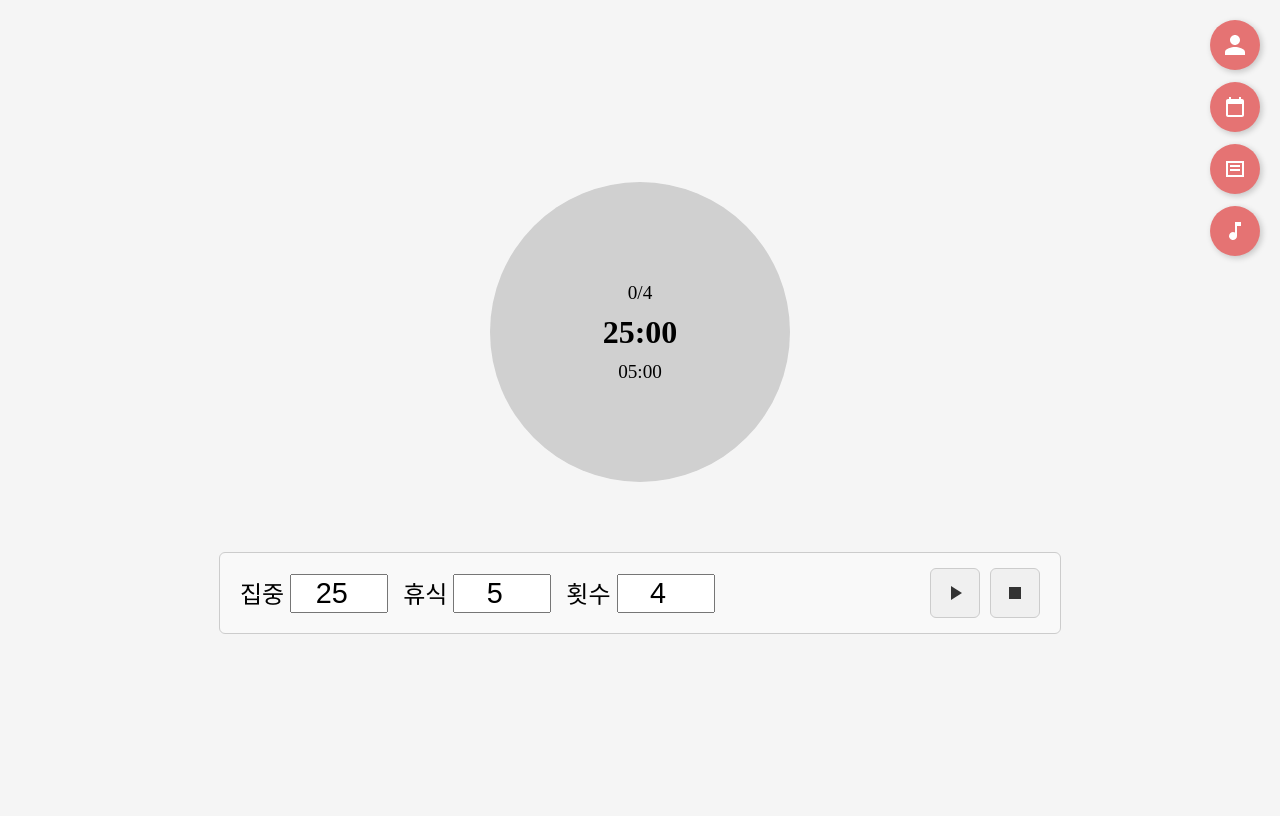
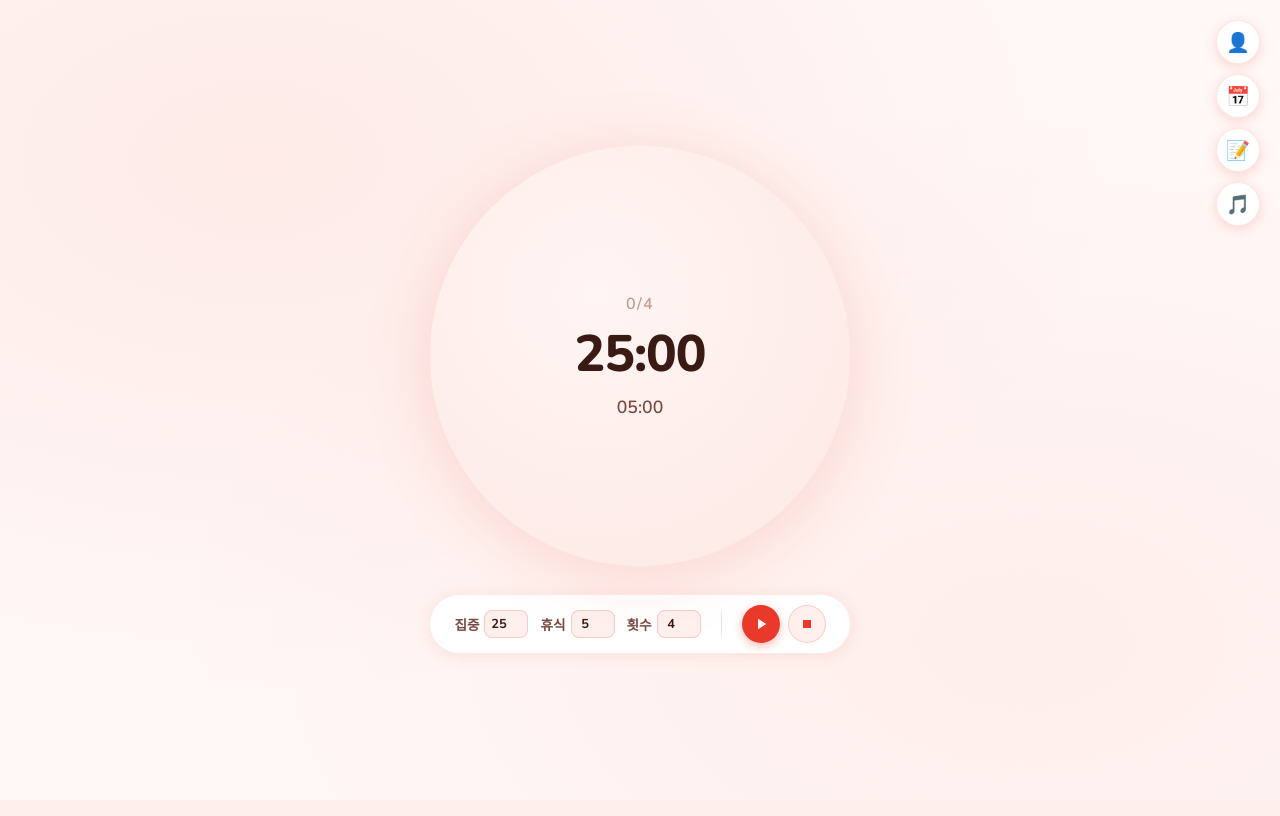
Before and after one commit to purplecurry/prj-toti, a FastAPI app: page /timer/ in a window 1280 px wide. After the commit the page ends 655 px from the top, so only its background shows below. Run offline with FastAPI, Linux system fonts and the light colour scheme; data that the repository does not hold is empty; parts of the project's set-up code (start-up, migrations or seed data) failed here and were passed over.

Commit message:
html핑크버전(임시 공유드린거) + 트랙 db 추가생성

```diff
--- a/templates/timer.html
+++ b/templates/timer.html
@@ -3,173 +3,234 @@
 <head>
   <meta charset="UTF-8">
   <title>Pomodoro Timer</title>
+  <link href="https://fonts.googleapis.com/css2?family=Nunito:wght@400;600;700;800&display=swap" rel="stylesheet">
   <style>
+    :root {
+      --tomato: #e8392a;
+      --tomato-light: #ff6b5b;
+      --tomato-pale: #fff0ee;
+      --tomato-dark: #c0281b;
+      --leaf: #4a7c3f;
+      --cream: #fff8f6;
+      --text-dark: #3a1a14;
+      --text-mid: #7a4a42;
+      --text-light: #c49990;
+    }
+
+    * { box-sizing: border-box; margin: 0; padding: 0; }
+
     body {
+      font-family: 'Nunito', sans-serif;
       display: flex;
       flex-direction: column;
       justify-content: center;
       align-items: center;
       height: 100vh;
-      background: #f5f5f5;
+      background: var(--cream);
+      background-image:
+        radial-gradient(ellipse at 20% 20%, rgba(232,57,42,0.07) 0%, transparent 60%),
+        radial-gradient(ellipse at 80% 80%, rgba(232,57,42,0.05) 0%, transparent 60%);
     }
 
+    /* 타이머 원 - 크게 */
     .timer-container {
       position: relative;
-      width: 300px;
-      height: 300px;
-      margin-bottom: 20px;
+      width: 420px;
+      height: 420px;
+      margin-bottom: 28px;
+      filter: drop-shadow(0 8px 32px rgba(232,57,42,0.15));
     }
 
-    /* 원형 진행바 (SVG) */
     .circle {
       position: absolute;
       top: 0;
       left: 0;
     }
 
-    #focus-circle{
+    #focus-circle {
       fill: none;
-      stroke-width: 40;
+      stroke-width: 28;
       stroke-linecap: round;
       transform: rotate(-90deg);
       transform-origin: 50% 50%;
-      transition: stroke-dashoffset 1s linear; /* 부드럽게 변화 */
-      stroke: red;
+      transition: stroke-dashoffset 1s linear;
+      stroke: var(--tomato);
     }
 
     #break-circle {
       fill: none;
-      stroke-width: 20;
+      stroke-width: 14;
       stroke-linecap: round;
       transform: rotate(-90deg);
       transform-origin: 50% 50%;
-      transition: stroke-dashoffset 1s linear; /* 부드럽게 변화 */
-      stroke: green;
+      transition: stroke-dashoffset 1s linear;
+      stroke: #4caf50;
     }
 
-    /* 중앙 박스 */
+    /* 중앙 원 */
     .time-box {
       width: 100%;
       height: 100%;
       border-radius: 50%;
-      background: #d0d0d0;
+      background: radial-gradient(circle at 40% 35%, #fff5f3, #fde8e4);
       display: flex;
       flex-direction: column;
       justify-content: center;
       align-items: center;
+      gap: 4px;
     }
 
     .counter {
-      font-size: 1.2em;
-      color: black;
-      margin-bottom: 10px;
-      font-weight: normal;
+      font-size: 1em;
+      color: var(--text-light);
+      font-weight: 600;
+      letter-spacing: 0.08em;
     }
 
     .big-time {
-      font-size: 2em;
-      font-weight: bold;
-      color: black;
+      font-size: 3.2em;
+      font-weight: 800;
+      color: var(--text-dark);
+      letter-spacing: -0.02em;
     }
 
     .small-time {
-      font-size: 1.2em;
-      color: black;
-      margin-top: 10px;
+      font-size: 1.1em;
+      color: var(--text-mid);
+      font-weight: 600;
+      margin-top: 2px;
     }
 
-    /* 하단 바 전체 */
+    /* 하단 바 - 작고 아담하게 */
     .bottom-bar {
       display: flex;
-      justify-content: space-between; /* 왼쪽은 inputs, 오른쪽은 버튼 */
+      justify-content: center;
       align-items: center;
-      width: 800px; /* 가로 길이 확장 */
-      margin-top: 50px; /* 타이머와 간격 확보 */
-      padding: 15px 20px;
-      border: 1px solid #ccc;
-      border-radius: 6px;
-      background: #f9f9f9;
+      gap: 20px;
+      padding: 10px 24px;
+      border-radius: 50px;
+      background: white;
+      box-shadow: 0 2px 16px rgba(232,57,42,0.1);
+      border: 1.5px solid rgba(232,57,42,0.1);
     }
 
-    /* 입력 박스 */
     .inputs {
       display: flex;
-      gap: 15px;
-      font-size: 1.5em; /* 글자 크기 확대 */
+      gap: 12px;
+      align-items: center;
+      font-size: 0.85em;
+      color: var(--text-mid);
+      font-weight: 700;
+    }
+
+    .inputs label {
+      display: flex;
+      align-items: center;
+      gap: 5px;
     }
 
     .inputs input {
-      width: 90px;
-      font-size: 1.2em;
+      width: 44px;
+      font-size: 0.95em;
+      font-family: 'Nunito', sans-serif;
+      font-weight: 700;
       text-align: center;
+      border: 1.5px solid rgba(232,57,42,0.2);
+      border-radius: 8px;
+      padding: 4px 0;
+      color: var(--text-dark);
+      background: var(--tomato-pale);
+      outline: none;
     }
 
-    /* 버튼 */
+    .inputs input:focus {
+      border-color: var(--tomato);
+    }
+
+    .divider {
+      width: 1px;
+      height: 24px;
+      background: rgba(232,57,42,0.15);
+    }
+
+    /* 재생/정지 버튼 */
     .controls {
       display: flex;
-      flex-direction: row; /* 버튼 가로 정렬 */
-      gap: 10px;
+      gap: 8px;
     }
 
     .controls button {
       display: flex;
       justify-content: center;
       align-items: center;
-      width: 50px;   /* 버튼 크기 고정 */
-      height: 50px;  /* 버튼 크기 고정 */
-      border: 1px solid #ccc;
-      border-radius: 6px;
-      background: #f0f0f0;
+      width: 38px;
+      height: 38px;
+      border: none;
+      border-radius: 50%;
       cursor: pointer;
-      transition: background 0.2s ease;
+      transition: all 0.2s ease;
     }
 
-    .controls button:hover {
-      background: #e0e0e0;
+    #start-btn {
+      background: var(--tomato);
+      box-shadow: 0 3px 10px rgba(232,57,42,0.35);
     }
+    #start-btn:hover {
+      background: var(--tomato-dark);
+      transform: scale(1.08);
+    }
+    #start-btn svg { fill: white; width: 18px; height: 18px; }
 
-    .controls svg {
-      width: 24px;   /* 아이콘 크기 고정 */
-      height: 24px;
-      fill: #333;
+    #stop-btn {
+      background: var(--tomato-pale);
+      border: 1.5px solid rgba(232,57,42,0.2);
     }
+    #stop-btn:hover {
+      background: #ffddd9;
+      transform: scale(1.08);
+    }
+    #stop-btn svg { fill: var(--tomato); width: 16px; height: 16px; }
 
-    /* 여기서부턴 메모 */
+    /* 메모 박스 */
     .memo-box {
       position: fixed;
       top: 20px;
       left: 20px;
       width: 300px;
       height: 400px;
-      border: 1px solid #ccc;
-      border-radius: 6px;
+      border: 1.5px solid rgba(232,57,42,0.15);
+      border-radius: 16px;
       background: #ffffff;
-      box-shadow: 2px 2px 8px rgba(0,0,0,0.2);
+      box-shadow: 0 8px 32px rgba(232,57,42,0.12);
       resize: both;
       overflow: hidden;
       z-index: 1000;
-      display: none; /* 기본은 닫혀 있음 */
+      display: none;
     }
 
     .memo-header {
-      background: #f0f0f0;
-      padding: 6px 10px;
+      background: var(--tomato-pale);
+      padding: 8px 12px;
       cursor: move;
-      font-weight: bold;
-      border-bottom: 1px solid #ccc;
+      font-weight: 800;
+      font-size: 0.9em;
+      color: var(--tomato-dark);
+      border-bottom: 1.5px solid rgba(232,57,42,0.1);
       display: flex;
       justify-content: space-between;
       align-items: center;
     }
 
     .memo-header button {
-      background: #4caf50;
+      background: var(--tomato);
       color: white;
       border: none;
-      border-radius: 4px;
-      width: 24px;
-      height: 24px;
+      border-radius: 50%;
+      width: 22px;
+      height: 22px;
       cursor: pointer;
+      font-size: 1em;
+      line-height: 1;
     }
 
     .memo-content {
@@ -179,81 +240,88 @@
     }
 
     .memo-item {
-      border: 1px solid #ddd;
-      border-radius: 4px;
+      border: 1px solid rgba(232,57,42,0.12);
+      border-radius: 8px;
       margin-bottom: 8px;
+      overflow: hidden;
     }
 
     .memo-title {
-      background: #eee;
-      padding: 6px;
+      background: var(--tomato-pale);
+      padding: 7px 10px;
       cursor: pointer;
       display: flex;
       justify-content: space-between;
       align-items: center;
+      font-size: 0.88em;
+      font-weight: 700;
+      color: var(--text-dark);
     }
 
-    .memo-title span {
-      flex-grow: 1;
-    }
+    .memo-title span { flex-grow: 1; }
 
-    .memo-actions {
-      display: flex;
-      gap: 6px;
-    }
-
-    .memo-actions button {
-      background: none;
-      border: none;
-      cursor: pointer;
-    }
+    .memo-actions { display: flex; gap: 4px; }
+    .memo-actions button { background: none; border: none; cursor: pointer; font-size: 0.9em; }
 
     .memo-body {
       display: none;
-      padding: 6px;
-      background: #fafafa;
+      padding: 8px 10px;
+      background: white;
+      font-size: 0.85em;
+      color: var(--text-mid);
     }
 
     .memo-title span.placeholder,
     .memo-body.placeholder {
-      color: #999; /* 회색 계열 */
+      color: var(--text-light);
       font-style: italic;
     }
 
-    /* 우측 상단 버튼 관련 */
-
+    /* 우측 상단 버튼 */
     .top-right-buttons {
       position: fixed;
       top: 20px;
       right: 20px;
       display: flex;
-      flex-direction: column; /* 세로 정렬 */
-      gap: 12px;              /* 버튼 간격 */
+      flex-direction: column;
+      gap: 10px;
       z-index: 2000;
     }
 
     .circle-btn {
-      width: 50px;
-      height: 50px;
+      width: 44px;
+      height: 44px;
       border-radius: 50%;
       border: none;
-      background: #e57373; /* 토마토 느낌의 붉은색 */
-      box-shadow: 2px 2px 6px rgba(0,0,0,0.2);
+      background: white;
+      box-shadow: 0 3px 12px rgba(232,57,42,0.18);
       display: flex;
       align-items: center;
       justify-content: center;
       cursor: pointer;
-      transition: background 0.2s;
+      transition: all 0.2s ease;
+      border: 1.5px solid rgba(232,57,42,0.12);
+      font-size: 1.2em;
     }
 
     .circle-btn:hover {
-      background: #ef9a9a; /* hover 시 조금 더 밝은 톤 */
+      transform: scale(1.12) rotate(-5deg);
+      box-shadow: 0 5px 18px rgba(232,57,42,0.28);
+      background: var(--tomato-pale);
     }
 
     .circle-btn svg {
-      width: 24px;
-      height: 24px;
-      fill: white; /* 아이콘은 흰색으로 대비 */
+      width: 20px;
+      height: 20px;
+      fill: var(--tomato);
+    }
+
+    /* BGM 켜져있을 때 */
+    .circle-btn.bgm-on {
+      background: var(--tomato);
+    }
+    .circle-btn.bgm-on svg {
+      fill: white;
     }
 
   </style>
@@ -273,47 +341,28 @@
   <!-- 우측 상단 버튼 -->
   <div class="top-right-buttons">
     <!-- 마이페이지 버튼 -->
-    <button class="circle-btn">
-      <svg xmlns="http://www.w3.org/2000/svg" viewBox="0 0 24 24" fill="white">
-        <path d="M12 12c2.7 0 5-2.3 5-5s-2.3-5-5-5-5 2.3-5 5 2.3 5 5 5zm0 2c-3.3 0-10 1.7-10 5v3h20v-3c0-3.3-6.7-5-10-5z"/>
-      </svg>
-    </button>
+    <button class="circle-btn" title="마이페이지">👤</button>
 
     <!-- 캘린더 버튼 -->
-    <button class="circle-btn">
-      <svg xmlns="http://www.w3.org/2000/svg" viewBox="0 0 24 24" fill="white">
-        <path d="M19 4h-1V2h-2v2H8V2H6v2H5c-1.1 0-2 .9-2
-                2v14c0 1.1.9 2 2 2h14c1.1 0 2-.9
-                2-2V6c0-1.1-.9-2-2-2zm0
-                16H5V9h14v11z"/>
-      </svg>
-    </button>
+    <button class="circle-btn" title="캘린더">📅</button>
 
     <!-- 메모 박스 열고 닫기 버튼 -->
-    <button class="circle-btn">
-      <svg xmlns="http://www.w3.org/2000/svg" viewBox="0 0 24 24" fill="white">
-        <path d="M3 4v16h18V4H3zm16 14H5V6h14v12zM7 8h10v2H7V8zm0 4h10v2H7v-2z"/>
-      </svg>
-    </button>
+    <button class="circle-btn" title="메모">📝</button>
 
     <!-- BGM 버튼 -->
-    <button class="circle-btn">
-      <svg xmlns="http://www.w3.org/2000/svg" viewBox="0 0 24 24" fill="white">
-        <path d="M12 3v10.55A4 4 0 1 0 14 17V7h4V3h-6z"/>
-      </svg>
-    </button>
+    <button class="circle-btn" id="bgm-btn" title="배경음악">🎵</button>
   </div>
 
   <!-- 타이머 및 관련 버튼 -->
   <div class="timer-container">
     <!-- 집중 타이머 (빨간색 원형) -->
-    <svg class="circle" width="300" height="300">
-      <circle id="focus-circle" cx="150" cy="150" r="100" />
+    <svg class="circle" width="420" height="420">
+      <circle id="focus-circle" cx="210" cy="210" r="175" />
     </svg>
 
     <!-- 휴식 타이머 (녹색 원형) -->
-    <svg class="circle" width="300" height="300">
-      <circle id="break-circle" cx="150" cy="150" r="90" />
+    <svg class="circle" width="420" height="420">
+      <circle id="break-circle" cx="210" cy="210" r="158" />
     </svg>
 
     <div class="time-box">
@@ -331,18 +380,16 @@
     <label>휴식 <input type="number" id="break-input" value="5"></label>
     <label>횟수 <input type="number" id="count-input" value="4"></label>
   </div>
+  <div class="divider"></div>
   <div class="controls">
-    <!-- 재생 버튼 -->
     <button id="start-btn">
       <svg id="start-icon" xmlns="http://www.w3.org/2000/svg" viewBox="0 0 24 24">
-        <path d="M8 5v14l11-7z"/> <!-- ▶ 아이콘 -->
+        <path d="M8 5v14l11-7z"/>
       </svg>
     </button>
-
-    <!-- 정지 버튼 -->
     <button id="stop-btn">
       <svg xmlns="http://www.w3.org/2000/svg" viewBox="0 0 24 24">
-        <rect x="6" y="6" width="12" height="12"/> <!-- ■ 아이콘 -->
+        <rect x="6" y="6" width="12" height="12"/>
       </svg>
     </button>
   </div>
@@ -369,8 +416,8 @@
     const breakCircle = document.getElementById("break-circle");
     const memoContent = document.getElementById("memo-content");
     // 원 둘레 계산
-    const focusCircumference = 2 * Math.PI * 100; // r=100
-    const breakCircumference = 2 * Math.PI * 90;  // r=90
+    const focusCircumference = 2 * Math.PI * 175; // r=175
+    const breakCircumference = 2 * Math.PI * 158;  // r=158
 
     // 서버에서 값 가져오기
     async function loadTimerData() {
@@ -544,6 +591,39 @@ async function loadMemos() {
 
     /* 초기 상태: ▶ 아이콘 */
     setPlayIcon();
+
+    // BGM 버튼
+    const bgmBtn = document.getElementById("bgm-btn");
+    let bgmAudio = null;
+    let bgmOn = false;
+
+    bgmBtn.addEventListener("click", () => {
+      if (!bgmOn) {
+        // BGM 켜기 - 무료 빗소리 ASMR (공개 도메인)
+        if (!bgmAudio) {
+          bgmAudio = new Audio("https://www.soundjay.com/nature/sounds/rain-01.mp3");
+          bgmAudio.loop = true;
+          bgmAudio.volume = 0.4;
+        }
+        bgmAudio.play().catch(() => {
+          alert("브라우저 정책으로 자동재생이 차단됐어요.\n직접 클릭해서 다시 시도해보세요!");
+        });
+        bgmOn = true;
+        bgmBtn.classList.add("bgm-on");
+        bgmBtn.textContent = "🔊";
+        bgmBtn.title = "배경음악 끄기";
+      } else {
+        // BGM 끄기
+        if (bgmAudio) {
+          bgmAudio.pause();
+          bgmAudio.currentTime = 0;
+        }
+        bgmOn = false;
+        bgmBtn.classList.remove("bgm-on");
+        bgmBtn.textContent = "🎵";
+        bgmBtn.title = "배경음악 켜기";
+      }
+    });
 
     // 우상단 버튼들
 
```
Also changed, not shown: db.py (+24 -0 lines).
